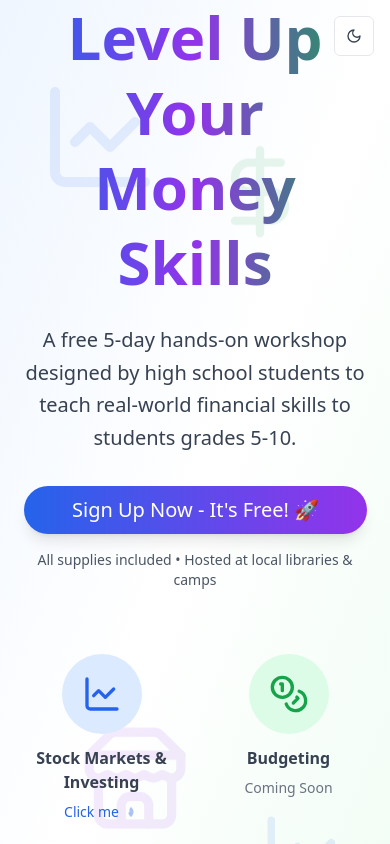
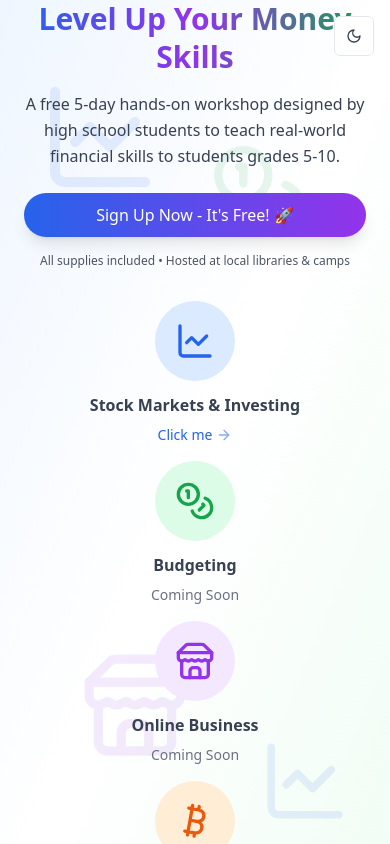
Before and after one commit to muj3b/spendora-workshop, a React (Vite) app: page / in a window 390 px wide. Shown: the top 844 px of the page. Built offline with nearby package versions, Linux system fonts and the light colour scheme.

Commit message:
Fix: Improve mobile responsiveness and UI
- Replaced the money icon with a crypto/NFT icon.
- Fixed the "Click me" arrow functionality.
- Improved mobile responsiveness with auto-detection.

```diff
--- a/src/components/Hero.tsx
+++ b/src/components/Hero.tsx
@@ -1,6 +1,6 @@
 
 import { Button } from "@/components/ui/button";
-import { ChartLine, DollarSign, Store, ArrowRight, Coins } from "lucide-react";
+import { ChartLine, Store, ArrowRight, Coins, Bitcoin } from "lucide-react";
 import { useNavigate } from "react-router-dom";
 
 const Hero = () => {
@@ -14,7 +14,7 @@ const Hero = () => {
           <ChartLine size={120} className="text-blue-600" />
         </div>
         <div className="absolute top-40 right-20 opacity-10 animate-[float_8s_ease-in-out_infinite_2s]">
-          <DollarSign size={100} className="text-green-600" />
+          <Coins size={100} className="text-green-600" />
         </div>
         <div className="absolute bottom-40 left-20 opacity-10 animate-[float_7s_ease-in-out_infinite_1s]">
           <Store size={110} className="text-purple-600" />
@@ -24,34 +24,34 @@ const Hero = () => {
         </div>
       </div>
 
-      <div className="container mx-auto px-6 relative z-10">
+      <div className="container mx-auto px-4 sm:px-6 relative z-10">
         <div className="max-w-4xl mx-auto text-center">
-          <h1 className="relative text-6xl md:text-7xl font-bold mb-6 leading-tight animate-fade-in transform transition-all duration-1000">
+          <h1 className="relative text-3xl sm:text-4xl md:text-6xl lg:text-7xl font-bold mb-4 sm:mb-6 leading-tight animate-fade-in transform transition-all duration-1000">
             <span className="relative inline-block bg-gradient-to-r from-blue-600 via-purple-600 to-green-600 bg-clip-text text-transparent">
               <span className="animate-letter-shine">Level Up Your Money Skills</span>
             </span>
           </h1>
 
-          <p className="text-xl md:text-2xl text-gray-700 dark:text-gray-300 mb-8 max-w-3xl mx-auto leading-relaxed animate-fade-in transform transition-all duration-1000" style={{ animationDelay: '0.2s' }}>
+          <p className="text-base sm:text-lg md:text-xl lg:text-2xl text-gray-700 dark:text-gray-300 mb-6 sm:mb-8 max-w-3xl mx-auto leading-relaxed animate-fade-in transform transition-all duration-1000 px-2" style={{ animationDelay: '0.2s' }}>
             A free 5-day hands-on workshop designed by high school students to teach
             real-world financial skills to students grades 5-10.
           </p>
 
-          <div className="space-y-4 animate-fade-in transform transition-all duration-1000" style={{ animationDelay: '0.4s' }}>
+          <div className="space-y-4 animate-fade-in transform transition-all duration-1000 px-2" style={{ animationDelay: '0.4s' }}>
             <Button
               size="lg"
-              className="bg-gradient-to-r from-blue-600 to-purple-600 hover:from-blue-700 hover:to-purple-700 text-white text-xl px-12 py-6 rounded-full shadow-lg hover:shadow-2xl transition-all duration-500 transform hover:scale-110 hover:-translate-y-1"
+              className="bg-gradient-to-r from-blue-600 to-purple-600 hover:from-blue-700 hover:to-purple-700 text-white text-base sm:text-lg md:text-xl px-6 sm:px-8 md:px-12 py-4 sm:py-5 md:py-6 rounded-full shadow-lg hover:shadow-2xl transition-all duration-500 transform hover:scale-110 hover:-translate-y-1 w-full sm:w-auto"
               onClick={() => window.open('https://forms.gle/JWCVyGcfN5UKiwqHA', '_blank')}
             >
               Sign Up Now - It's Free! 🚀
             </Button>
 
-            <p className="text-sm text-gray-600 dark:text-gray-400 font-medium animate-fade-in" style={{ animationDelay: '0.6s' }}>
+            <p className="text-xs sm:text-sm text-gray-600 dark:text-gray-400 font-medium animate-fade-in" style={{ animationDelay: '0.6s' }}>
               All supplies included • Hosted at local libraries & camps
             </p>
           </div>
 
-          <div className="mt-16 grid grid-cols-2 md:grid-cols-4 gap-8 max-w-3xl mx-auto">
+          <div className="mt-8 sm:mt-12 md:mt-16 grid grid-cols-1 sm:grid-cols-2 lg:grid-cols-4 gap-4 sm:gap-6 md:gap-8 max-w-5xl mx-auto px-2">
             <div
               className="text-center animate-fade-in transform transition-all duration-700 hover:scale-110 relative cursor-pointer"
               style={{ animationDelay: '0.8s' }}
@@ -63,21 +63,7 @@ const Hero = () => {
               <p className="text-base font-semibold text-gray-700 dark:text-gray-300 mb-2">Stock Markets & Investing</p>
               <div className="flex items-center justify-center space-x-1 text-sm text-blue-600 dark:text-blue-400 cursor-pointer hover:text-blue-700 dark:hover:text-blue-300 transition-colors">
                 <span>Click me</span>
-                <svg
-                  width="16"
-                  height="16"
-                  viewBox="0 0 16 16"
-                  fill="none"
-                  className="animate-pulse"
-                >
-                  <path
-                    d="M8 12C8 12 12 8 8 4C8 4 6 6 8 8C8 8 4 8 8 12Z"
-                    stroke="currentColor"
-                    strokeWidth="1.5"
-                    fill="currentColor"
-                    className="opacity-70"
-                  />
-                </svg>
+                <ArrowRight className="w-4 h-4 animate-pulse" />
               </div>
             </div>
             <div className="text-center animate-fade-in transform transition-all duration-700 hover:scale-110 relative" style={{ animationDelay: '1s' }}>
@@ -100,7 +86,7 @@ const Hero = () => {
             </div>
             <div className="text-center animate-fade-in transform transition-all duration-700 hover:scale-110 relative" style={{ animationDelay: '1.4s' }}>
               <div className="w-20 h-20 bg-orange-100 dark:bg-orange-900 rounded-full flex items-center justify-center mx-auto mb-3 transition-all duration-300 hover:bg-orange-200 dark:hover:bg-orange-800 hover:scale-110 cursor-pointer">
-                <DollarSign className="w-10 h-10 text-orange-600 dark:text-orange-400 transition-transform duration-300 hover:rotate-12" />
+                <Bitcoin className="w-10 h-10 text-orange-600 dark:text-orange-400 transition-transform duration-300 hover:rotate-12" />
               </div>
               <p className="text-base font-semibold text-gray-700 dark:text-gray-300 mb-2">Crypto + NFTs</p>
               <div className="flex items-center justify-center space-x-1 text-sm text-gray-500 dark:text-gray-400">
```
